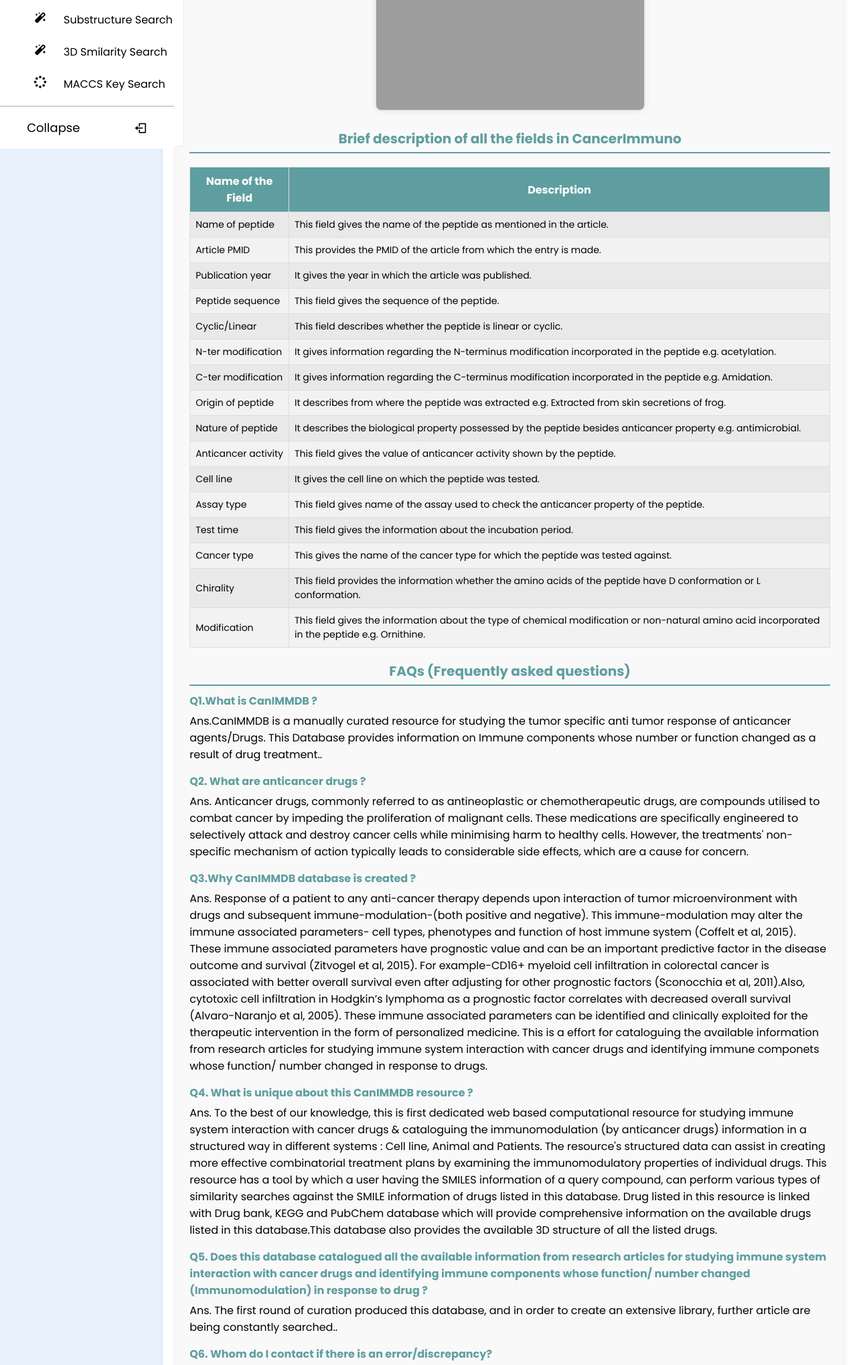
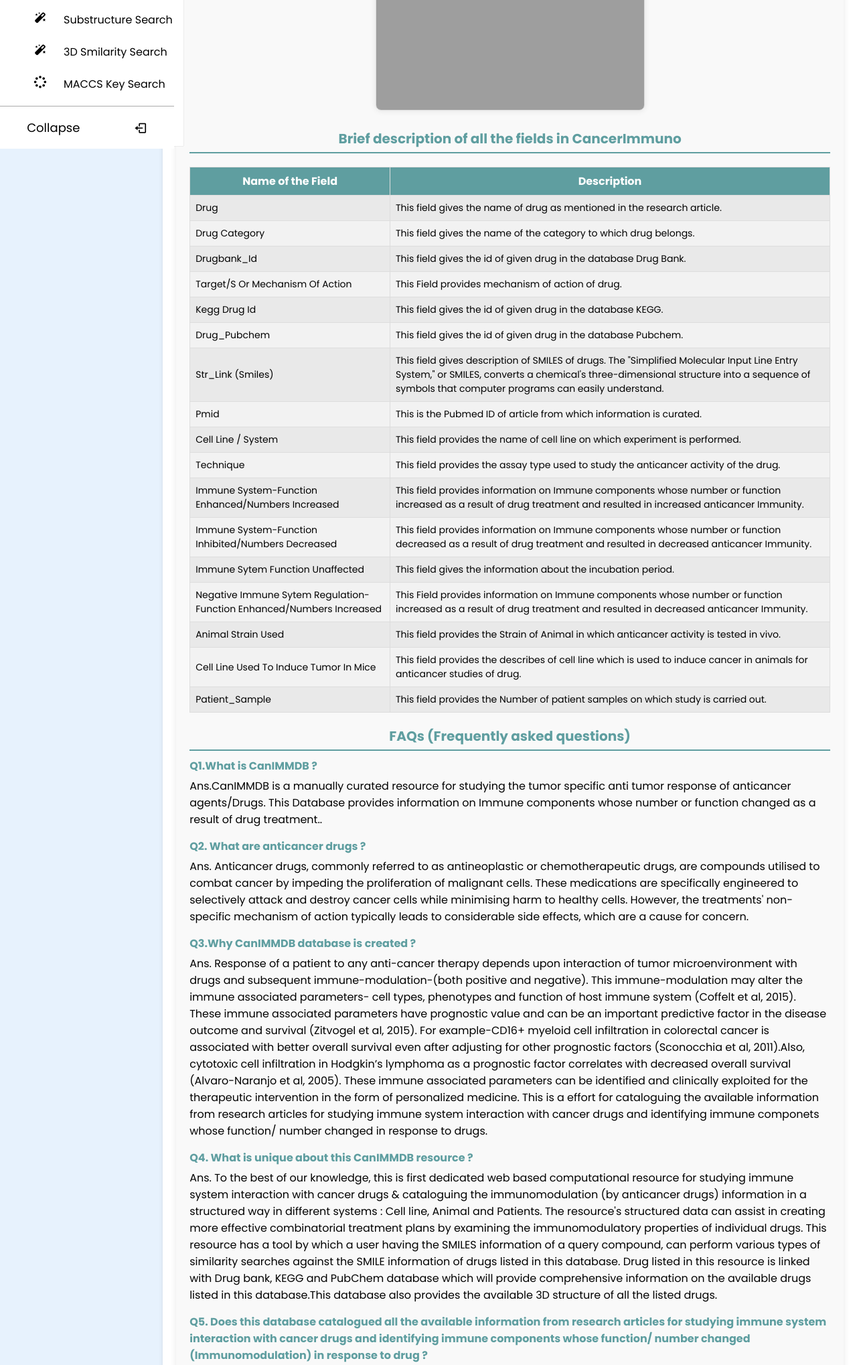
Before and after one commit to decode123-cmd/database_search, a Django app: page / in a window 1280 px wide, after a click on "Information". Shown: the part 582-2620 px from the top of the page at 67% size. Run offline with Django 5.2, Linux system fonts and the light colour scheme; data comes from the database, SQL or seed files in the repository; parts of the project's set-up code (start-up, migrations or seed data) failed here and were passed over; some libraries are stand-ins or nearby versions; grey boxes are pictures that could not be loaded.

Commit message:
new index

```diff
--- a/templates/database/index.html
+++ b/templates/database/index.html
@@ -206,6 +206,7 @@
                 <img src="path-to-architecture-image" alt="Architecture of CancerImmuno">
             </div>
         </div>
+
         <div id="field-description" class="information-subsection">
           <h3 class="subsection-heading">Brief description of all the fields in CancerImmuno</h3>
           <table class="field-description-table">
@@ -217,69 +218,73 @@
               </thead>
               <tbody>
                   <tr>
-                      <td>Name of peptide</td>
-                      <td>This field gives the name of the peptide as mentioned in the article.</td>
+                      <td>Drug</td>
+                      <td>This field gives the name of drug as mentioned in the research article.</td>
                   </tr>
                   <tr>
-                      <td>Article PMID</td>
-                      <td>This provides the PMID of the article from which the entry is made.</td>
+                      <td>Drug Category</td>
+                      <td>This field gives the name of the category to which drug belongs.</td>
                   </tr>
                   <tr>
-                      <td>Publication year</td>
-                      <td>It gives the year in which the article was published.</td>
+                      <td>Drugbank_Id</td>
+                      <td>This field gives the id of given drug in the database Drug Bank.</td>
                   </tr>
                   <tr>
-                      <td>Peptide sequence</td>
-                      <td>This field gives the sequence of the peptide.</td>
+                      <td>Target/S Or Mechanism Of Action</td>
+                      <td>This Field provides  mechanism of action of drug.</td>
                   </tr>
                   <tr>
-                      <td>Cyclic/Linear</td>
-                      <td>This field describes whether the peptide is linear or cyclic.</td>
+                      <td> Kegg Drug Id</td>
+                      <td>This field gives the id of given drug in the database KEGG.</td>
+                  </tr>
+                   <tr>
+                      <td>Drug_Pubchem</td>
+                      <td>This field gives the id of given  drug in the  database Pubchem.</td>
                   </tr>
                   <tr>
-                      <td>N-ter modification</td>
-                      <td>It gives information regarding the N-terminus modification incorporated in the peptide e.g. acetylation.</td>
+                      <td>Str_Link (Smiles)</td>
+                      <td>This field gives description of SMILES of drugs. The "Simplified Molecular Input Line Entry System," or SMILES, converts a chemical's three-dimensional structure into a sequence of symbols that computer programs can easily understand.</td>
                   </tr>
                   <tr>
-                      <td>C-ter modification</td>
-                      <td>It gives information regarding the C-terminus modification incorporated in the peptide e.g. Amidation.</td>
+                      <td>Pmid</td>
+                      <td>This is the Pubmed ID of article from which information is curated.</td>
                   </tr>
                   <tr>
-                      <td>Origin of peptide</td>
-                      <td>It describes from where the peptide was extracted e.g. Extracted from skin secretions of frog.</td>
+                      <td> Cell Line / System</td>
+                      <td>This field provides the name of cell line on which experiment is performed.</td>
                   </tr>
                   <tr>
-                      <td>Nature of peptide</td>
-                      <td>It describes the biological property possessed by the peptide besides anticancer property e.g. antimicrobial.</td>
+                      <td>Technique	</td>
+                      <td>This field provides the assay type used to study the anticancer activity of the drug.</td>
                   </tr>
                   <tr>
-                      <td>Anticancer activity</td>
-                      <td>This field gives the value of anticancer activity shown by the peptide.</td>
+                      <td>Immune System-Function Enhanced/Numbers Increased</td>
+                      <td>This field provides information on Immune components whose number or function increased as a result of drug treatment and resulted in increased anticancer Immunity.</td>
                   </tr>
                   <tr>
-                      <td>Cell line</td>
-                      <td>It gives the cell line on which the peptide was tested.</td>
+                      <td>Immune System-Function Inhibited/Numbers Decreased</td>
+                      <td>This field provides information on Immune components whose number or function decreased as a result of drug treatment and resulted in decreased anticancer Immunity.</td>
                   </tr>
                   <tr>
-                      <td>Assay type</td>
-                      <td>This field gives name of the assay used to check the anticancer property of the peptide.</td>
-                  </tr>
-                  <tr>
-                      <td>Test time</td>
+                      <td>Immune Sytem Function Unaffected</td>
                       <td>This field gives the information about the incubation period.</td>
                   </tr>
                   <tr>
-                      <td>Cancer type</td>
-                      <td>This gives the name of the cancer type for which the peptide was tested against.</td>
+                      <td>Negative Immune Sytem Regulation-Function Enhanced/Numbers Increased</td>
+                      <td>This Field provides information on Immune components whose number or function increased as a result of drug treatment and resulted in decreased anticancer Immunity.</td>
                   </tr>
                   <tr>
-                      <td>Chirality</td>
-                      <td>This field provides the information whether the amino acids of the peptide have D conformation or L conformation.</td>
+                      <td>Animal Strain Used</td>
+                      <td>This field provides the Strain of Animal in which anticancer activity is tested in vivo.</td>
                   </tr>
                   <tr>
-                      <td>Modification</td>
-                      <td>This field gives the information about the type of chemical modification or non-natural amino acid incorporated in the peptide e.g. Ornithine.</td>
+                      <td>Cell Line Used To Induce Tumor In Mice</td>
+                      <td>This field provides the describes of cell line which is used to induce cancer in animals for anticancer studies of drug.</td>
                   </tr>
+                  <tr>
+                    <td>Patient_Sample</td>
+                    <td>This field provides the Number of patient samples on which study is carried out.</td>
+                </tr>
               </tbody>
           </table>
       </div>
```
